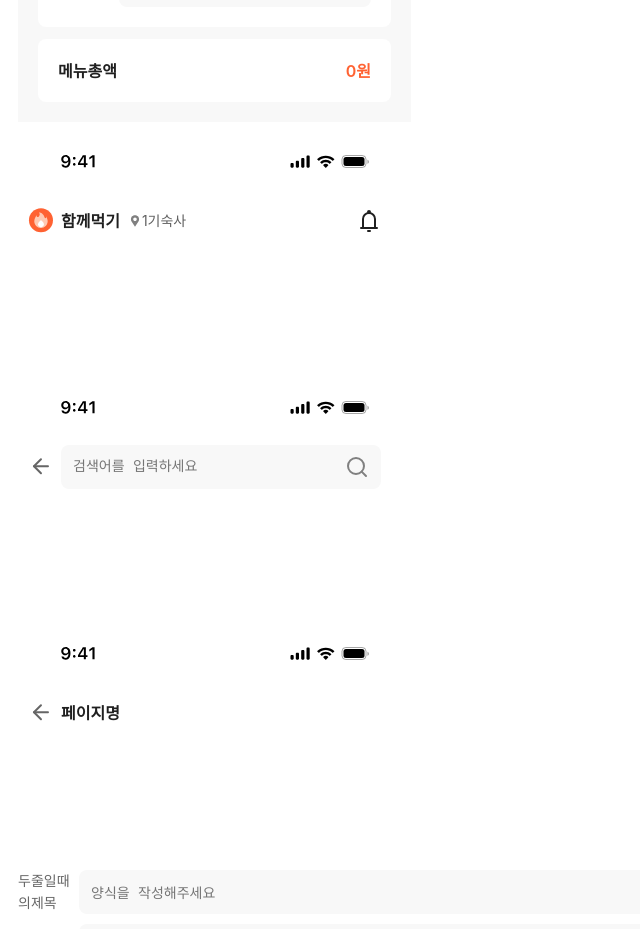
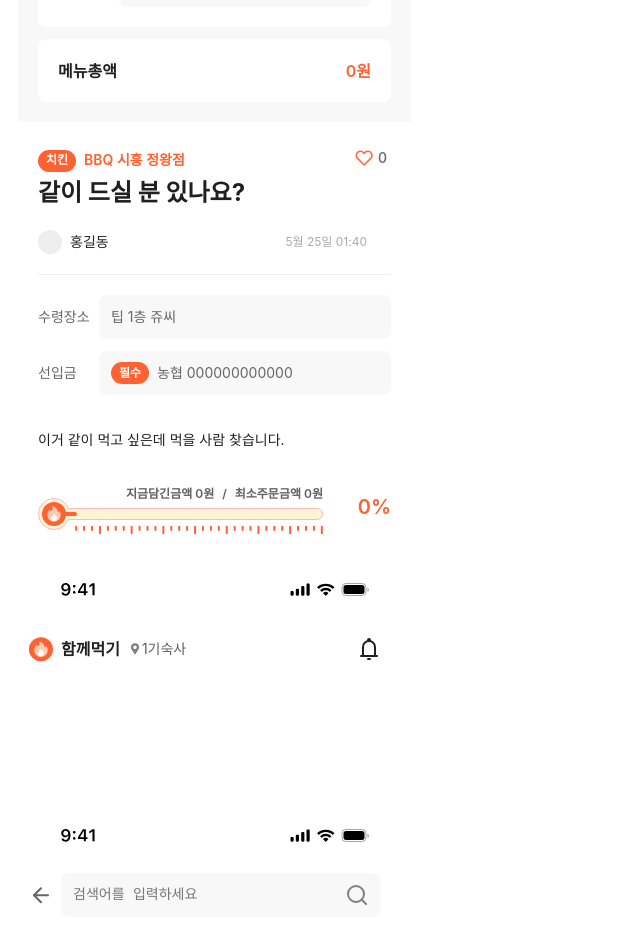
Before and after one commit to arane152/final-project, a React (Vite) app: page / in a window 1280 px wide. Shown: the part 940-1869 px from the top of the page, without its empty margins (0-640 px from the left). Built offline with nearby package versions, Linux system fonts and the light colour scheme; a web font is replaced by a local one.

Commit message:
YeJun-PostContainer.jsx-DesignComplete-05250150

```diff
--- a/src/main.jsx
+++ b/src/main.jsx
@@ -28,12 +28,16 @@ import OderMenuArea from './modules/OrderMenuArea.jsx'
 
 import PostPartyContainer from './components/PostPartyContainer.jsx'
 
+import PostConatiner from './modules/PostContainer.jsx'
+
 
 createRoot(document.getElementById('root')).render(
     <div className="display">
 
       <InfoArea></InfoArea>
       <OderMenuArea></OderMenuArea>
+
+      <PostConatiner postTitle="같이 드실 분 있나요?" postContent="이거 같이 먹고 싶은데 먹을 사람 찾습니다."></PostConatiner>
 
       {/* <Alert></Alert>
       Alert 페이지 주석 확인바람*/}
--- /dev/null
+++ b/src/modules/PostContainer.jsx
@@ -0,0 +1,98 @@
+import styled from "styled-components";
+
+import StoreName from "./StoreName";
+import LikeBtn from "../components/LikeBtn";
+import Profile from "../components/Profile";
+import StatusBar from "../components/StatusBar";
+import InfoBox from "../components/InfoBox";
+
+const PostWrapper = styled.div`
+    display: flex;
+    width: 393px;
+    height: auto;
+    flex-direction: column;
+    justify-content: space-between;
+    align-items: center;
+    padding: 16px 0px;
+    gap: 20px;
+`
+
+const PostTop = styled.div`
+    display: flex;
+    width: 353px;
+    height: auto;
+    flex-direction: column;
+    justify-content: space-between;
+    align-items: left;
+    gap: 4px;
+`
+
+const PostTopStoreInfo = styled.div`
+    display: flex;
+    width: 353px;
+    height: 22px;
+    flex-direction: row;
+    justify-content: space-between;
+`
+
+const PostTitle = styled.p`
+    height: 44px;
+    font-size: 24px;
+    font-weight: 700;
+    color: #202020;
+    margin-top: 8px;
+    margin-bottom: 0;
+`
+
+const PostTopLine = styled.div`
+    display: flex;
+    width: 353px;
+    height: 1px;
+    border-radius: 1px;
+    background-color: #EEEEEE;
+`
+
+const PostInfo = styled.div`
+    display: flex;
+    flex-direction: column;
+    width: 353px;
+    height: 100px;
+    justify-content: space-between;
+    align-items: left;
+    gap: 12px;
+`
+
+const PostContent = styled.p`
+    display: flex;
+    width: 353px;
+    height: auto;
+    font-size: 14px;
+    font-weight: 400;
+    color: #202020;
+`
+
+function PostConatiner (props) {
+    // props.postTitle : 포스트 제목
+    // props.postContent : 포스트 내용
+    return (
+        <PostWrapper>
+            <PostTop>
+                <PostTopStoreInfo>
+                    <StoreName category="치킨" storeName="BBQ 시흥 정왕점"></StoreName>
+                    <LikeBtn type="default" likeNumber="0"></LikeBtn>
+                </PostTopStoreInfo>
+                <PostTitle>{props.postTitle}</PostTitle>
+                <Profile name="홍길동" date="5월 25일 01:40"/>
+            </PostTop>
+            <PostTopLine></PostTopLine>
+            <PostInfo>
+                <InfoBox title="수령장소" content="팁 1층 쥬씨"></InfoBox>
+                <InfoBox title="선입금" content="농협 000000000000" badge="필수"></InfoBox>
+            </PostInfo>
+            <PostContent>{props.postContent}</PostContent>
+            <StatusBar totalPercent="0" nowPrice="0" postMinPrice="0"></StatusBar>
+        </PostWrapper>
+    )
+}
+
+export default PostConatiner
```
Also changed, not shown: src/modules/1.txt (deleted), 2 other files (tests, documents, lock files or other folders).
